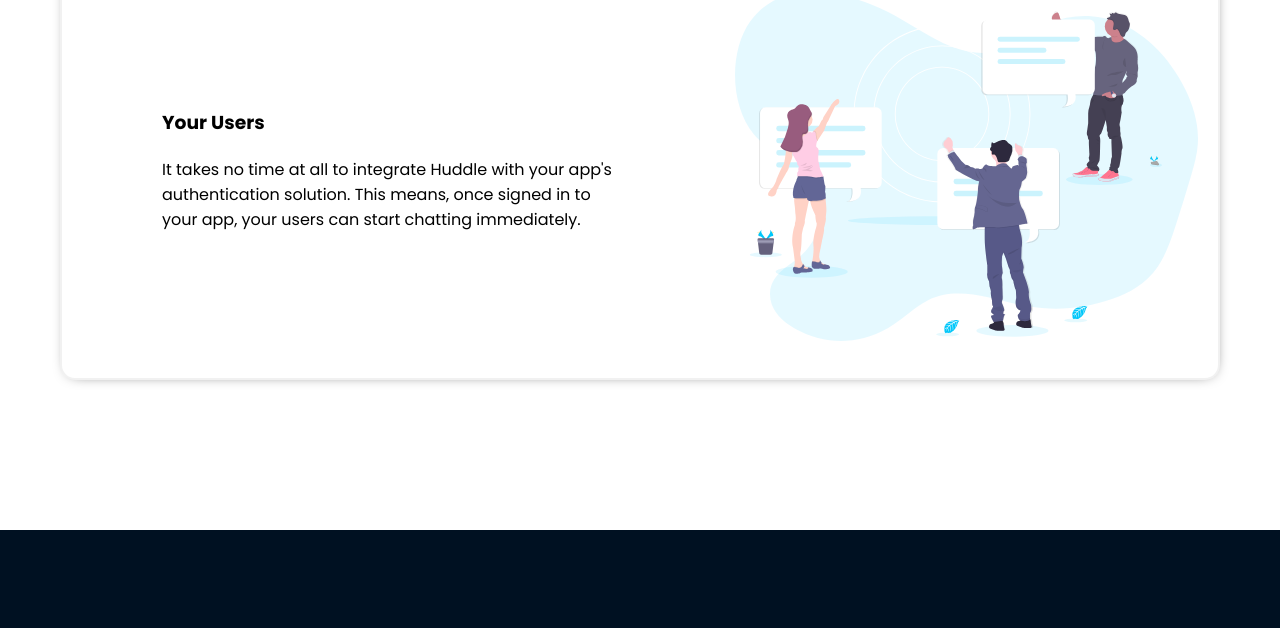
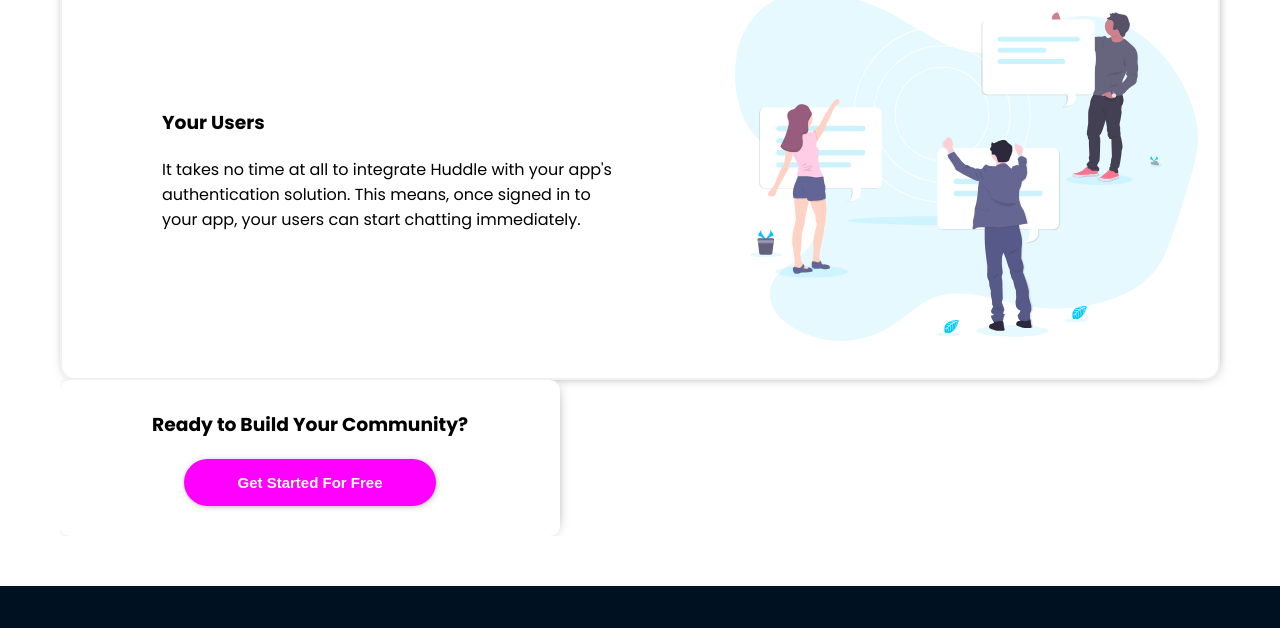
Before and after one commit to Ndifreke29-dev/huddle-1, a plain HTML site: page index.html in a window 1280 px wide. Shown: the part 1957-2585 px from the top of the page. Drawn offline with Linux system fonts and the light colour scheme.

Commit message:
commiting

```diff
--- a/huddle.css
+++ b/huddle.css
@@ -115,7 +115,7 @@ button:hover {
 
 
 section {
-    padding: 100px 60px 150px 60px;
+    padding: 100px 60px 50px 60px;
 }
 
 .section-top,
@@ -160,7 +160,7 @@ span {
 .footer-tag {
     display: flex;
     justify-content: center;
-    position: relative;
+    align-items: center;
 }
 
 .inside-pad {
@@ -171,8 +171,6 @@ span {
     border-radius: 10px;
     text-align: center;
     box-shadow: 1px 1px 15px -9px;
-    position: absolute;
-    top: 60px;
 }
 
 .btn1:hover {
```
